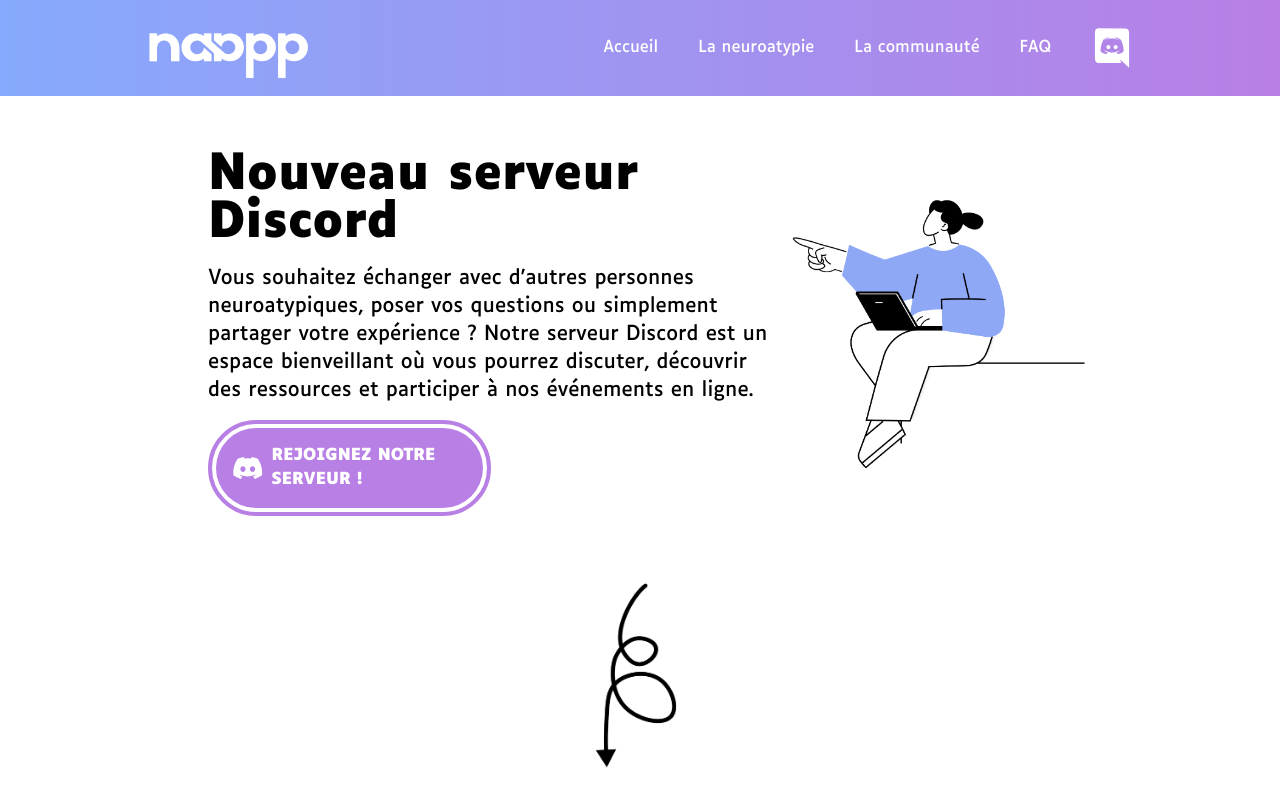
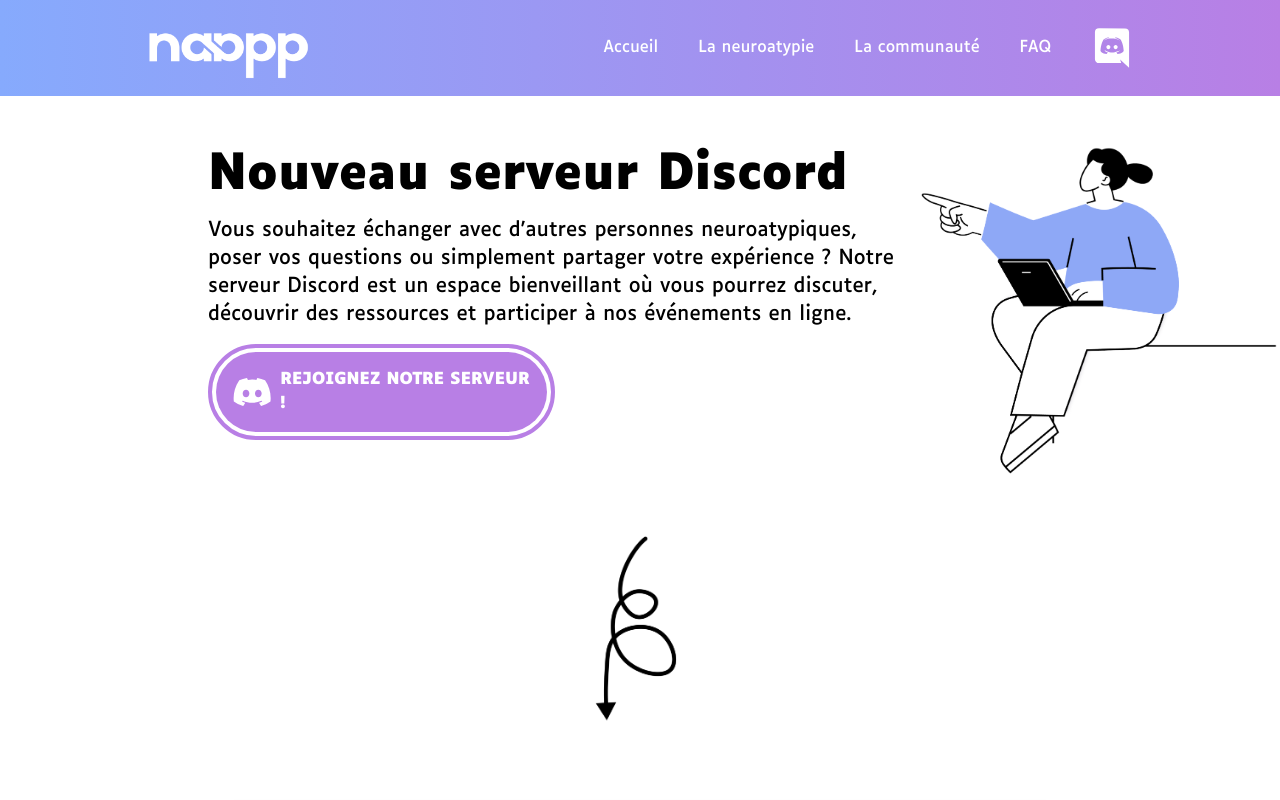
Before and after one commit to remybms/naapp, a Next.js app: page / in a window 1280 px wide. Shown: the top 800 px of the page. Built offline with nearby package versions, Linux system fonts and the light colour scheme.

Commit message:
change margin to put img to the right

```diff
--- a/app/page.js
+++ b/app/page.js
@@ -22,7 +22,7 @@ export default function Home() {
           </div>
           <Link href="#discord" className="flex tablet:hidden"><img src="/img/fleche.png" width="200" /></Link>
           <Link href="#presentation" className="hidden tablet:flex"><img src="/img/fleche.png" width="300" /></Link>
-          <div className="tablet:grid tablet:grid-cols-3 tablet:items-center tablet:mt-10 pc:mx-[15%]" id="discord">
+          <div className="tablet:grid tablet:grid-cols-3 tablet:items-center tablet:mt-10 pc:ml-[15%]" id="discord">
             <div className="flex text-center tablet:text-start tablet:items-start flex-col m-4 space-y-4 items-center col-span-2">
               <div className="font-bold text-4xl pc:text-5xl">Nouveau serveur Discord</div>
               <div className="pc:text-xl">
```
